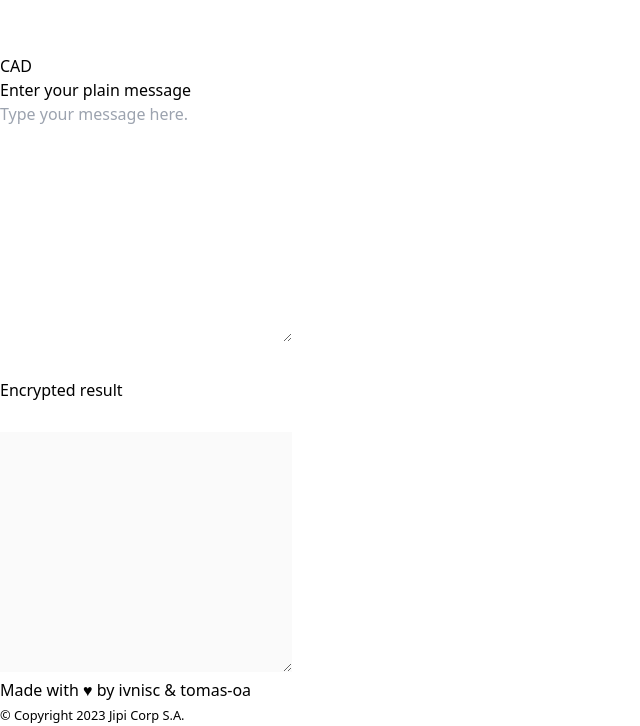
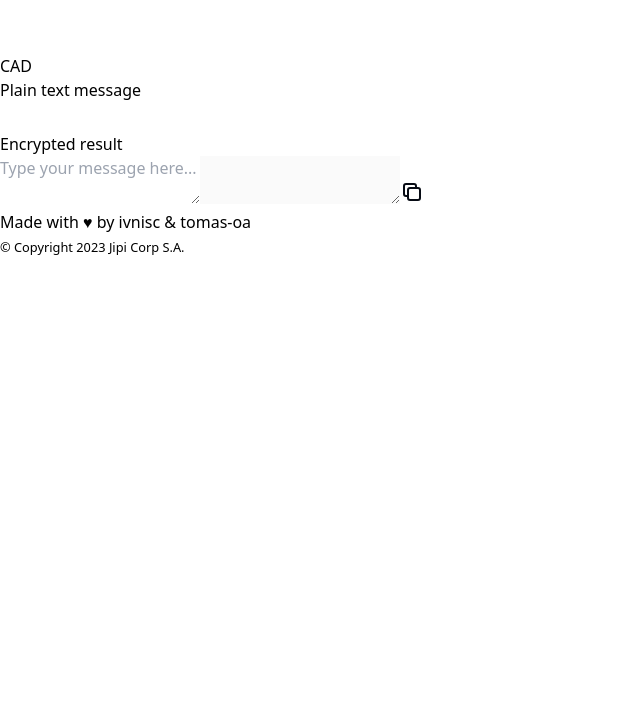
Before and after one commit to tomas-oa/cad, a React (Vite) app: page / in a window 1280 px wide. Shown: the part 170-896 px from the top of the page, without its empty margins (0-640 px from the left). After the commit the page ends 800 px from the top, so only its background shows below. Built offline with nearby package versions, Linux system fonts and the light colour scheme; the HTML template or start-up script is replaced by a standard one.

Commit message:
main section

```diff
--- a/src/App.tsx
+++ b/src/App.tsx
@@ -28,62 +28,54 @@ export default function App () {
   }
 
   return (
-    <div className='w-screen h-screen bg-gradient-to-t from-gray-700 via-gray-900 to-black flex flex-col items-center justify-center'>
+    <div className='w-screen h-screen bg-gradient-to-t from-gray-700 via-gray-900 to-black flex flex-col'>
 
-      <header className='fixed top-6 lg:top-24 w-full flex text-center items-center justify-start lg:justify-center pl-8'>
+      <header className='fixed top-6 lg:top-24 w-full flex text-center items-center justify-start lg:justify-center pl-4'>
         <img className='w-[32px] h-[32px] lg:w-[64px] lg:h-[64px]' src="/images/schnoz.svg" alt="cad logo oficial"/>
         <h1 className='font-bold text-3xl lg:font-extrabold lg:text-7xl text-white mx-2'>CAD</h1>
       </header>
 
-      {/* TODO: redesing main section to be more responsive */}
-      <main className=' flex justify-around lg:justify-center'>
-        <section className='flex flex-col'>
-          <h2 className='text-white font-light text-left max-w-lg pb-2'>
+      <main className='flex flex-col pt-20 lg:pt-64 h-full'>
+        <section className='flex justify-around items-center w-11/12 mx-auto'>
+          <h2 className='text-white font-light text-left w-fit'>
             {
               from === PLAIN
-                ? 'Enter your plain message'
-                : 'Enter your encrypted message'
+                ? 'Plain text message'
+                : 'Encrypted message'
             }
           </h2>
-          <textarea
-            className='resize-none border-2 border-[#1d283a] bg-[#030711] rounded-xl text-[#f8fafc] p-2'
-            rows={10}
-            cols={30}
-            placeholder='Type your message here.'
-            onChange={(e) => { setOriginal(e.target.value) }}
-            value={original}
-          ></textarea>
-        </section>
 
-        <section>
-          <button className='mx-12' onClick={() => { setInterchange() } }>
+          <button className='px-4' onClick={() => { setInterchange() } }>
             <ArrowIcon />
           </button>
-        </section>
 
-        <section className='flex flex-col'>
-          <div className='flex pb-2'>
-            <h2 className='text-white font-light text-left max-w-lg pr-2'>
+          <h2 className='text-white font-light text-left w-fit'>
               {
                 to === PLAIN
                   ? 'Decrypted result'
                   : 'Encrypted result'
               }
             </h2>
-            <button onClick={copyToClipboard}>
-              <CopyIcon />
-            </button>
-          </div>
+        </section>
+
+        <section className='flex flex-col items-center pt-2'>
           <textarea
-            className='resize-none border-2 border-[#1d283a] bg-[#070b14] rounded-xl text-[#f8fafc] p-2'
+            className='resize-none border-2 border-[#1d283a] bg-[#030711] rounded-xl text-[#f8fafc] p-2 m-2 w-11/12 h-48'
+            placeholder='Type your message here...'
+            onChange={(e) => { setOriginal(e.target.value) }}
+            value={original}
+          ></textarea>
+          <textarea
+            className='resize-none border-2 border-[#1d283a] bg-[#070b14] rounded-xl text-[#f8fafc] p-2 m-2 w-11/12 h-48'
             value={result}
-            rows={10}
-            cols={30}
             disabled
             onChange={(e) => { setResult(e.target.value) }}
             ref={textareaRef}
           >
           </textarea>
+          <button className='absolute my-[372px] ml-[290px] border-2 rounded-full bg-white' onClick={copyToClipboard}>
+              <CopyIcon />
+          </button>
         </section>
       </main>
 
--- a/src/components/CopyIcon.tsx
+++ b/src/components/CopyIcon.tsx
@@ -1,6 +1,6 @@
 export default function CopyIcon () {
   return (
-    <svg xmlns="http://www.w3.org/2000/svg" width="24" height="24" viewBox="0 0 24 24" strokeWidth="2" stroke="#FFFFFF" fill="none" strokeLinecap="round" strokeLinejoin="round">
+    <svg xmlns="http://www.w3.org/2000/svg" width="24" height="24" viewBox="0 0 24 24" strokeWidth="2" stroke="#070b14" fill="none" strokeLinecap="round" strokeLinejoin="round">
     <path stroke="none" d="M0 0h24v24H0z" fill="none"></path>
     <path d="M8 8m0 2a2 2 0 0 1 2 -2h8a2 2 0 0 1 2 2v8a2 2 0 0 1 -2 2h-8a2 2 0 0 1 -2 -2z"></path>
     <path d="M16 8v-2a2 2 0 0 0 -2 -2h-8a2 2 0 0 0 -2 2v8a2 2 0 0 0 2 2h2"></path>
```
